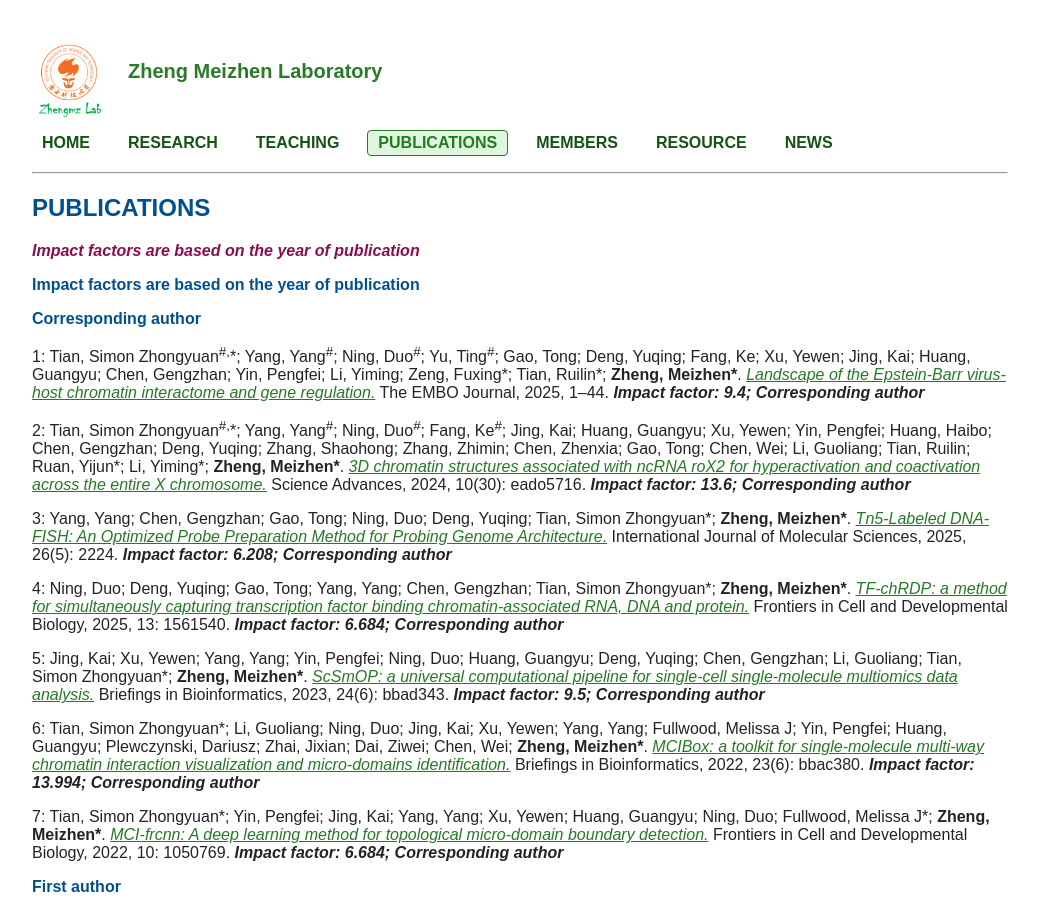
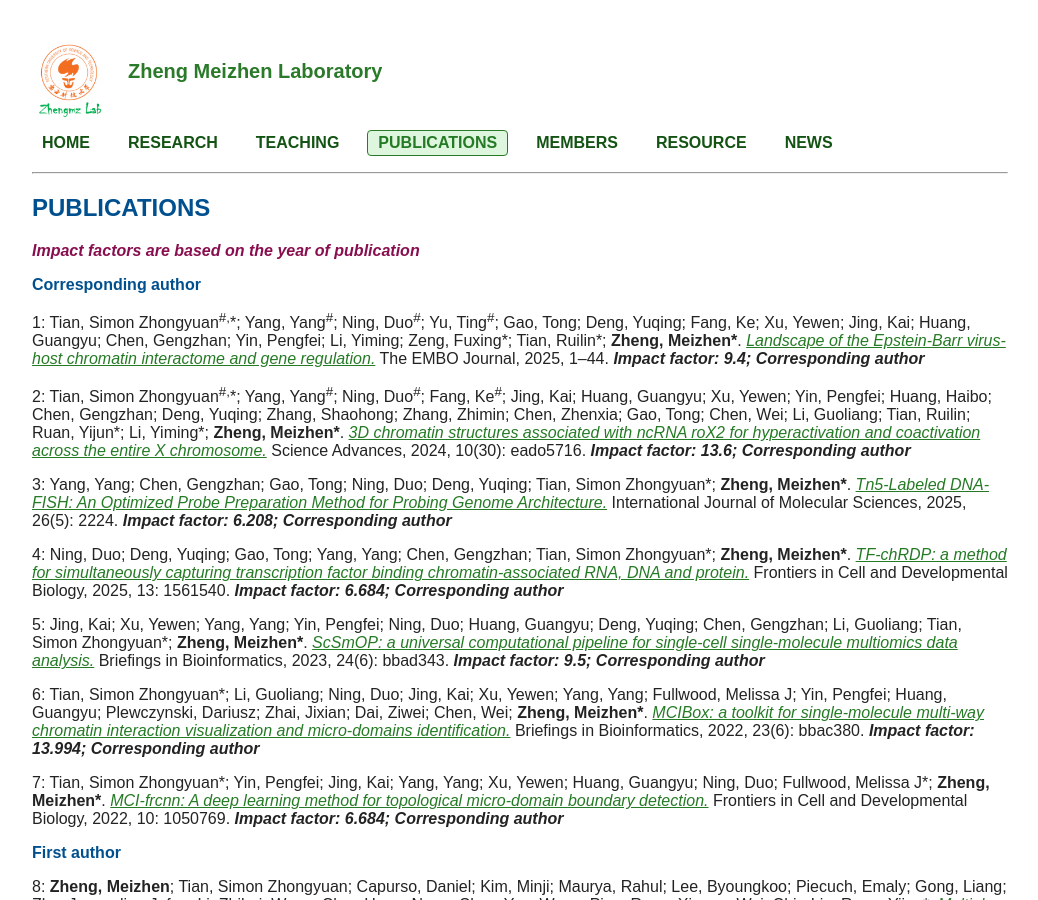
Before and after one commit to ZhengmzLab/zhengmzlab.github.io, a Jekyll site: the page built from publications.md, in a window 1280 px wide and 900 px high. Shown: the whole window, without its empty margins (120-1158 px from the left). Built offline with Jekyll 4.4.1, drawn with Linux system fonts in a browser that asks for light colours; comment, search, counter and statistics services are not loaded.

Commit message:
Update publications.md

```diff
--- a/publications.md
+++ b/publications.md
@@ -8,9 +8,7 @@ title: PUBLICATIONS
 
 <span style="color:#880E4F; font-weight:bold;">_Impact factors are based on the year of publication_</span>
 
- <span style="color:#00508f; font-weight:bold;">Impact factors are based on the year of publication</span>
-
- <span style="color:#00508f; font-weight:bold;">Corresponding author</span>
+<span style="color:#00508f; font-weight:bold;">Corresponding author</span>
 
 1: Tian, Simon Zhongyuan<sup>#,</sup>\*; Yang, Yang<sup>#</sup>; Ning, Duo<sup>#</sup>; Yu, Ting<sup>#</sup>; Gao, Tong; Deng, Yuqing; Fang, Ke; Xu, Yewen; Jing, Kai; Huang, Guangyu; Chen, Gengzhan; Yin, Pengfei; Li, Yiming; Zeng, Fuxing\*; Tian, Ruilin\*; **Zheng, Meizhen\***. [*Landscape of the Epstein-Barr virus-host chromatin interactome and gene regulation.*](https://www.embopress.org/doi/full/10.1038/s44318-025-00466-5) The EMBO Journal, 2025, 1–44. ***Impact factor: 9.4; Corresponding author***
 
```
